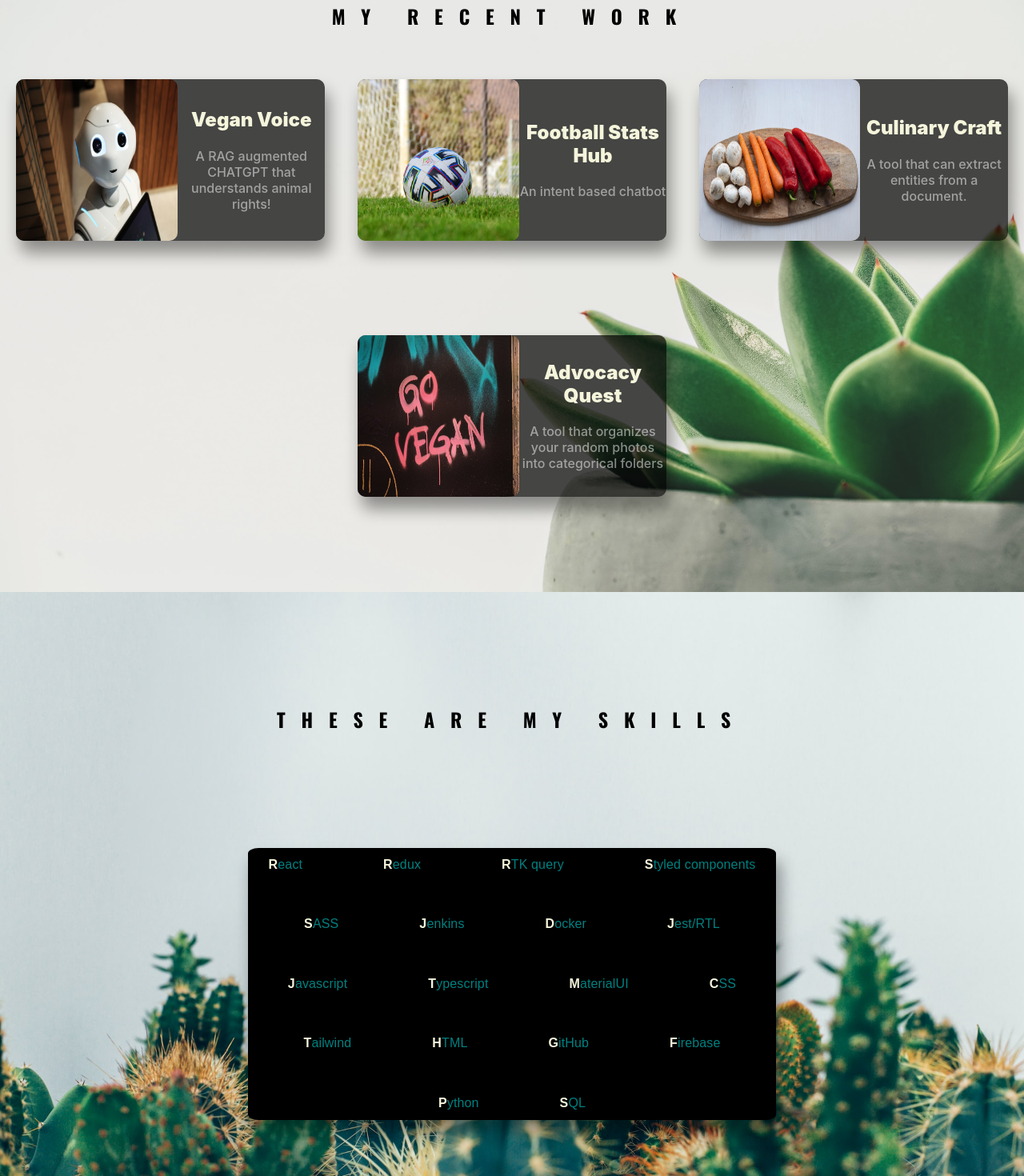
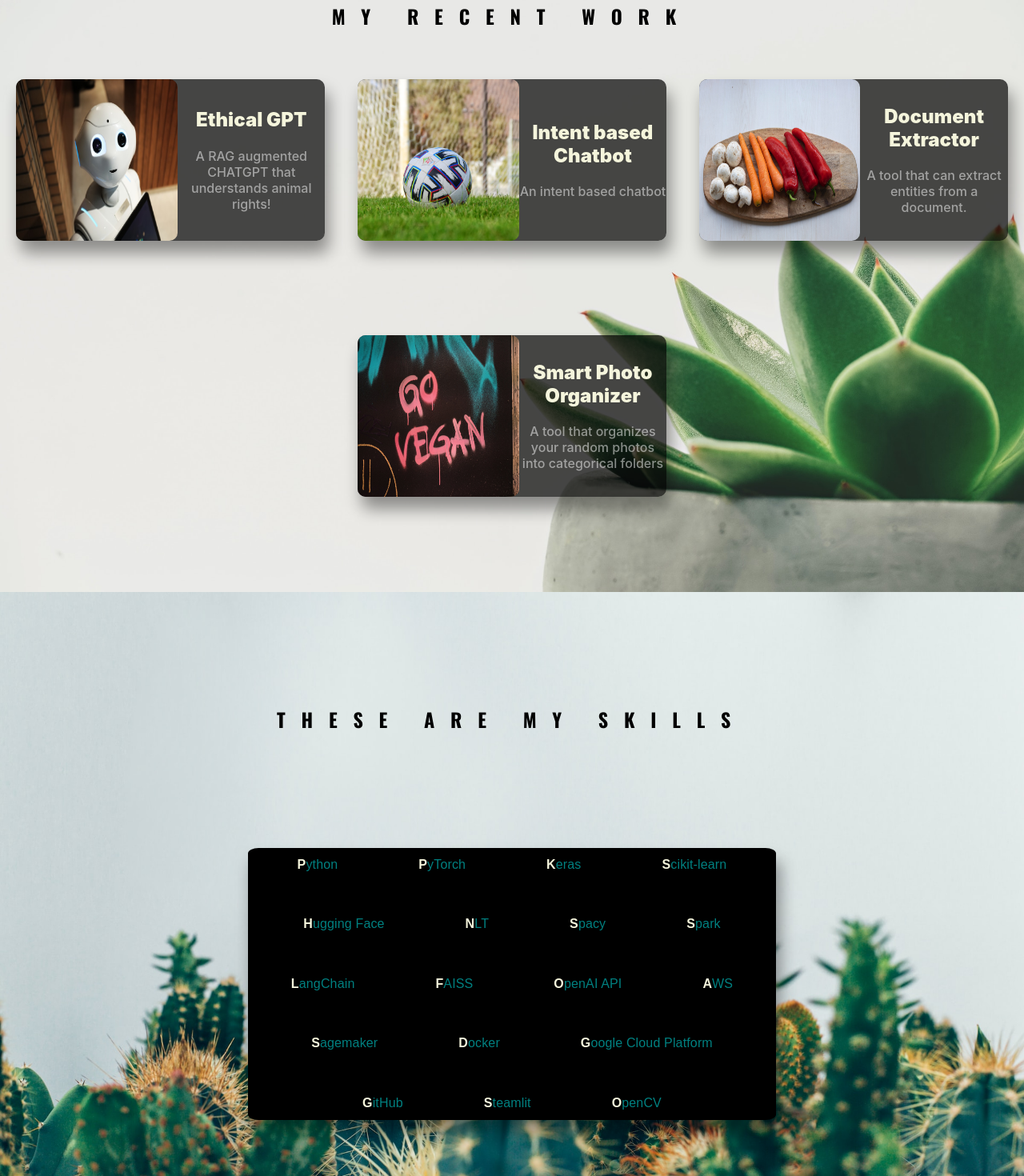
Before and after one commit to YashwanthSrinivasMLDev/Portfolio, a React (Create React App) app: page / in a window 1280 px wide. Shown: the part 860-2330 px from the top of the page at 80% size. Built offline with nearby package versions, Linux system fonts and the light colour scheme.

Commit message:
updated intro

```diff
--- a/src/Components/Projects/Projects.js
+++ b/src/Components/Projects/Projects.js
@@ -152,7 +152,7 @@ function Projects(props) {
             >
               <img src={imageChatBot} className={style.projectThumbnail} />
               <div className={style.projectDetailsContainer}>
-                <span className={style.title}>Vegan Voice</span>
+                <span className={style.title}>Ethical GPT</span>
                 <span className={style.description}>
                   A RAG augmented CHATGPT that understands animal rights!
                 </span>
@@ -195,7 +195,7 @@ function Projects(props) {
                 className={style.projectThumbnail}
               />
               <div className={style.projectDetailsContainer}>
-                <span className={style.title}>Football Stats Hub</span>
+                <span className={style.title}>Intent based Chatbot</span>
                 <span className={style.description}>
                   An intent based chatbot
                 </span>
@@ -240,7 +240,7 @@ function Projects(props) {
               />
 
               <div className={style.projectDetailsContainer}>
-                <span className={style.title}>Culinary Craft</span>
+                <span className={style.title}>Document Extractor</span>
                 <span className={style.description}>
                   A tool that can extract entities from a document.
                 </span>
@@ -283,7 +283,7 @@ function Projects(props) {
               />
 
               <div className={style.projectDetailsContainer}>
-                <span className={style.title}>Advocacy Quest</span>
+                <span className={style.title}>Smart Photo Organizer</span>
                 <span className={style.description}>
                   A tool that organizes your random photos into categorical folders
                 </span>
--- a/src/Components/Skills/Skills.js
+++ b/src/Components/Skills/Skills.js
@@ -20,24 +20,24 @@ function Skills(props) {
     }
   }, [isInView]);
   const skills = [
-    "React",
-    "Redux",
-    "RTK query",
-    "Styled components",
-    "SASS",
-    "Jenkins",
+  "Python",
+    "PyTorch",
+    "Keras",
+    "Scikit-learn",
+    "Hugging Face",
+    "NLT",
+    "Spacy",
+    "Spark",
+    "LangChain",
+    "FAISS",
+    "OpenAI API",
+    "AWS",
+    "Sagemaker",
     "Docker",
-    "Jest/RTL",
-    "Javascript",
-    "Typescript",
-    "MaterialUI",
-    "CSS",
-    "Tailwind",
-    "HTML",
+    "Google Cloud Platform",
     "GitHub",
-    "Firebase",
-    "Python",
-    "SQL",
+    "Steamlit",
+    "OpenCV",
   ];
 
   return (
```
